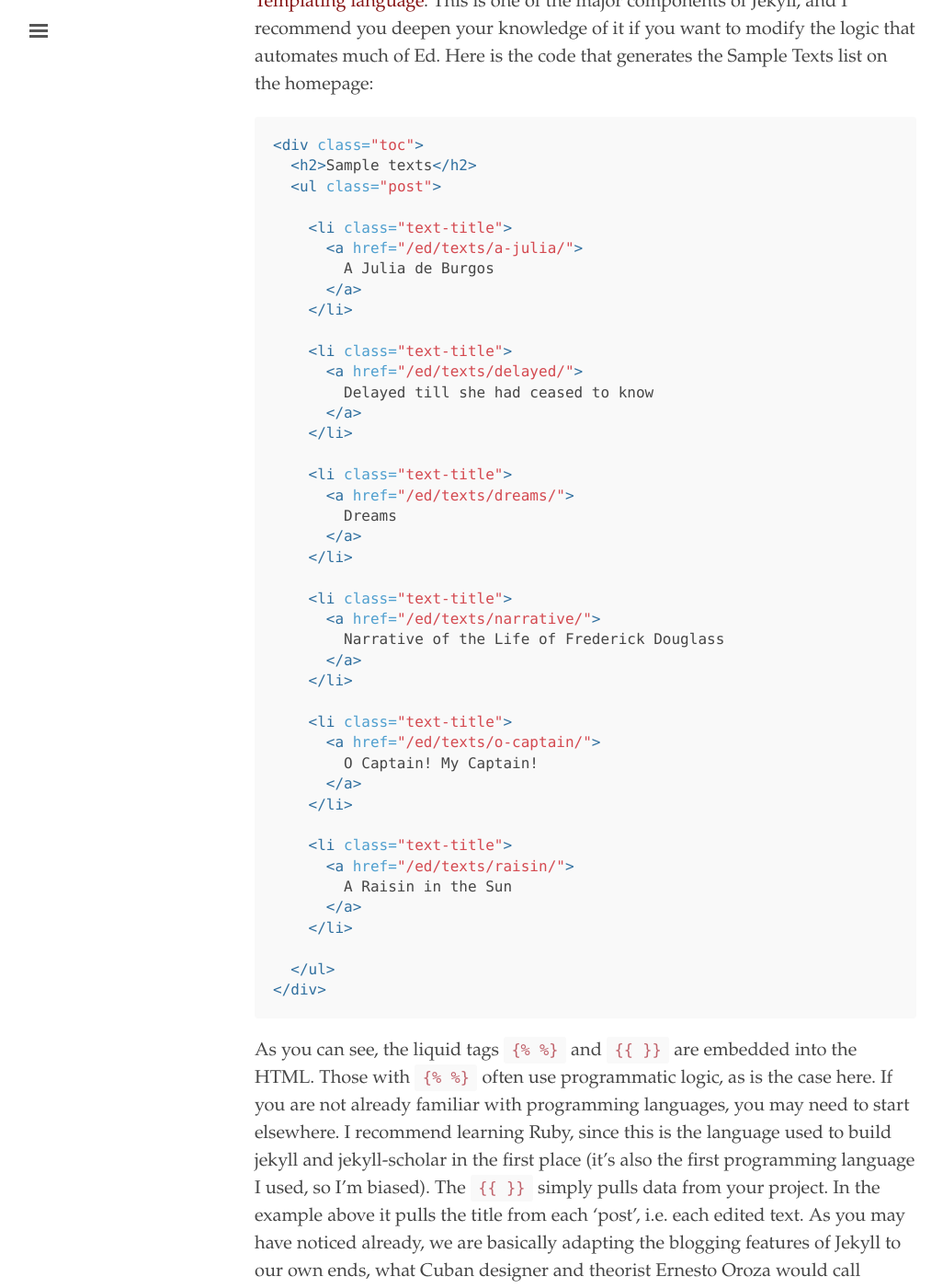
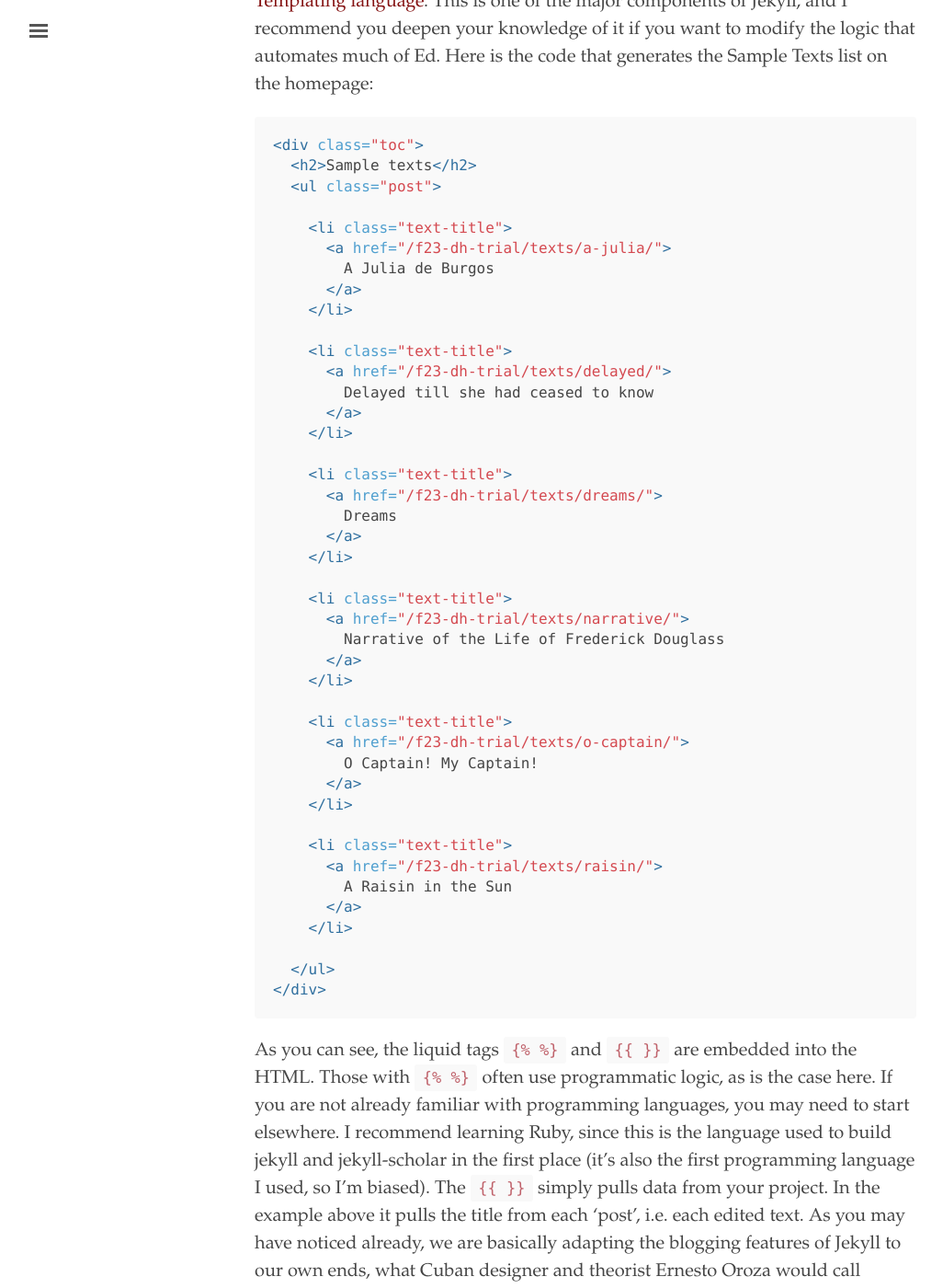
Before and after one commit to isaiahcruz1995/f23-dh-trial, a Jekyll site: the page built from documentation.md, in a window 1280 px wide and 1400 px high, scrolled down 17712 px. Shown: the whole window at 92% size, without its empty margins (3-1029 px from the left). Built offline with Jekyll 4.4.1, drawn with Linux system fonts in a browser that asks for light colours; some of the changed text lies outside the part shown.

Commit message:
Changed title and baseurl

```diff
--- a/_config.yml
+++ b/_config.yml
@@ -1,11 +1,11 @@
 # Built with Jekyll 3.6.0
 
 # Setup
-title:               Ed.
+title:               F23 DH Practice Cruz.
 tagline:             'a jekyll theme for minimal editions'
 description:         'Ed is a Jekyll theme designed for textual editors based on minimal computing principles, and focused on legibility and flexibility.'
 url:                 'http://minicomp.github.io'
-baseurl:             '/ed'
+baseurl:             '/f23-dh-trial'
 
 # About/contact
 author:
```
